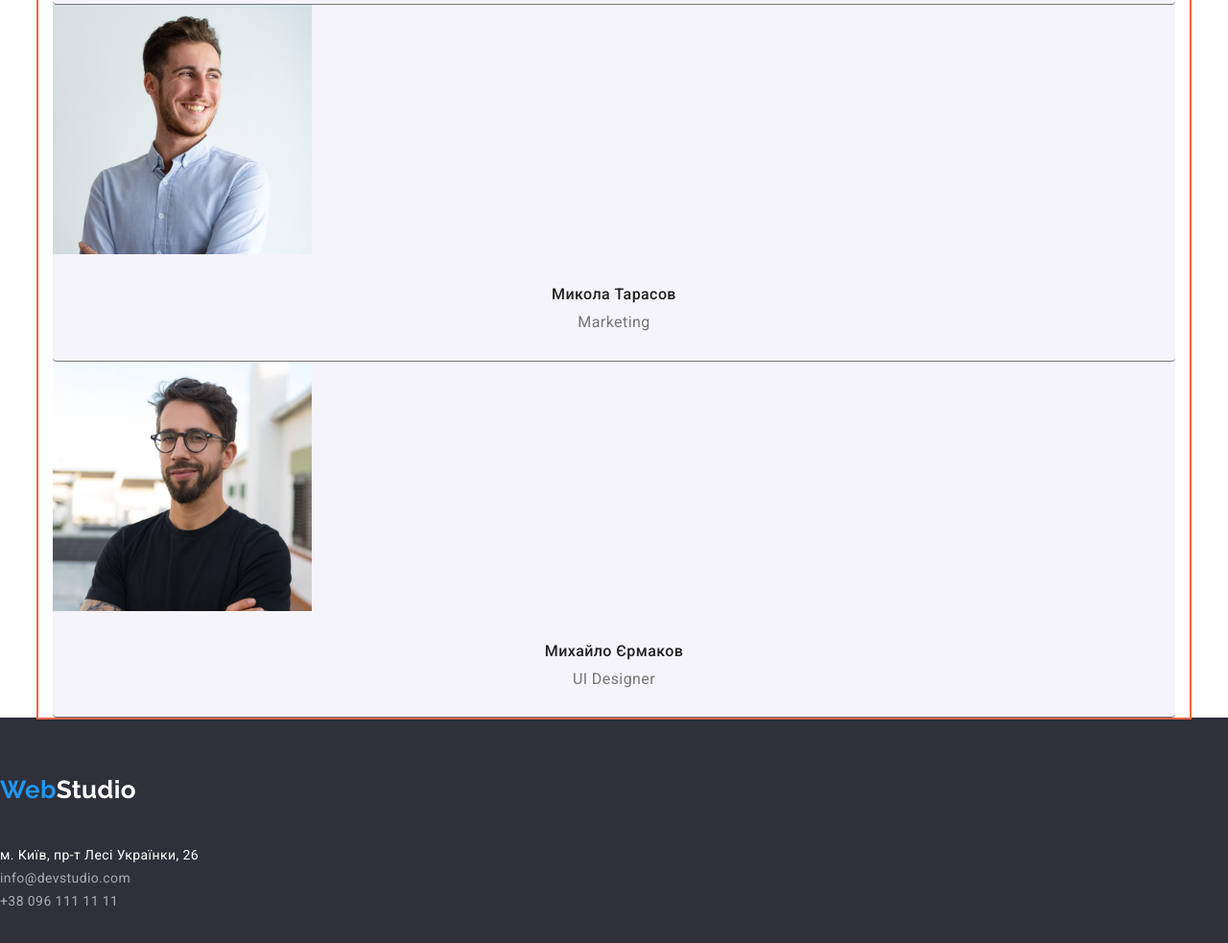
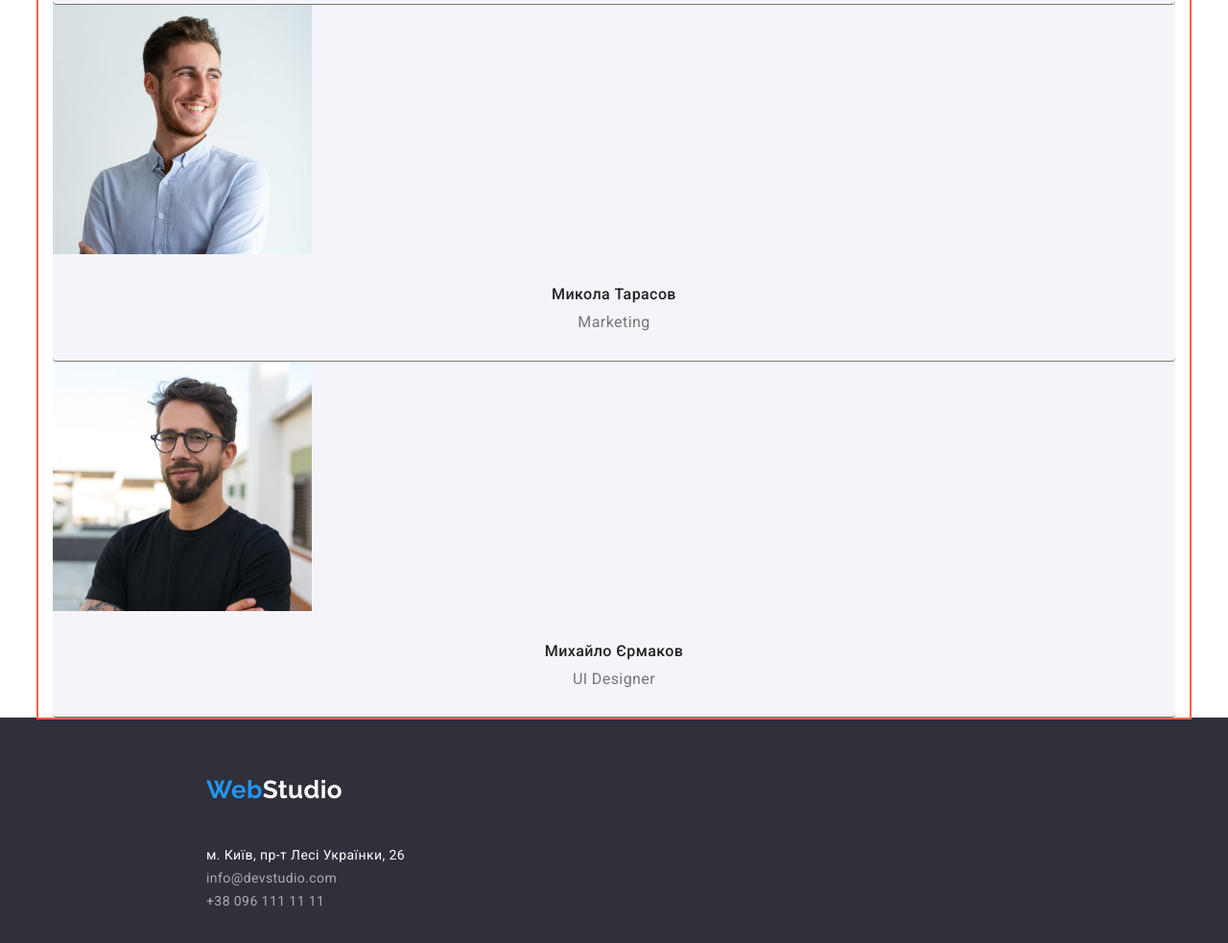
Before and after one commit to Oksana-Stoliar/goit-markup-hw-03, a plain HTML site: page index.html in a window 1280 px wide. Shown: the part 3305-4288 px from the top of the page at 96% size. Drawn offline with nearby package versions, Linux system fonts and the light colour scheme.

Commit message:
Update styles.css

```diff
--- a/css/styles.css
+++ b/css/styles.css
@@ -322,12 +322,14 @@ adress {
 .logo-footer {
 padding-top: 60px;
 padding-bottom: 20px;
+margin-left: 215px;
 }
 
 .contact {
   margin-top: 20px;
   padding-bottom: 60px;
-}
+  margin-left: 215px;
+  }
 
 .contact .adres {
   color: var(--text-color);
```
